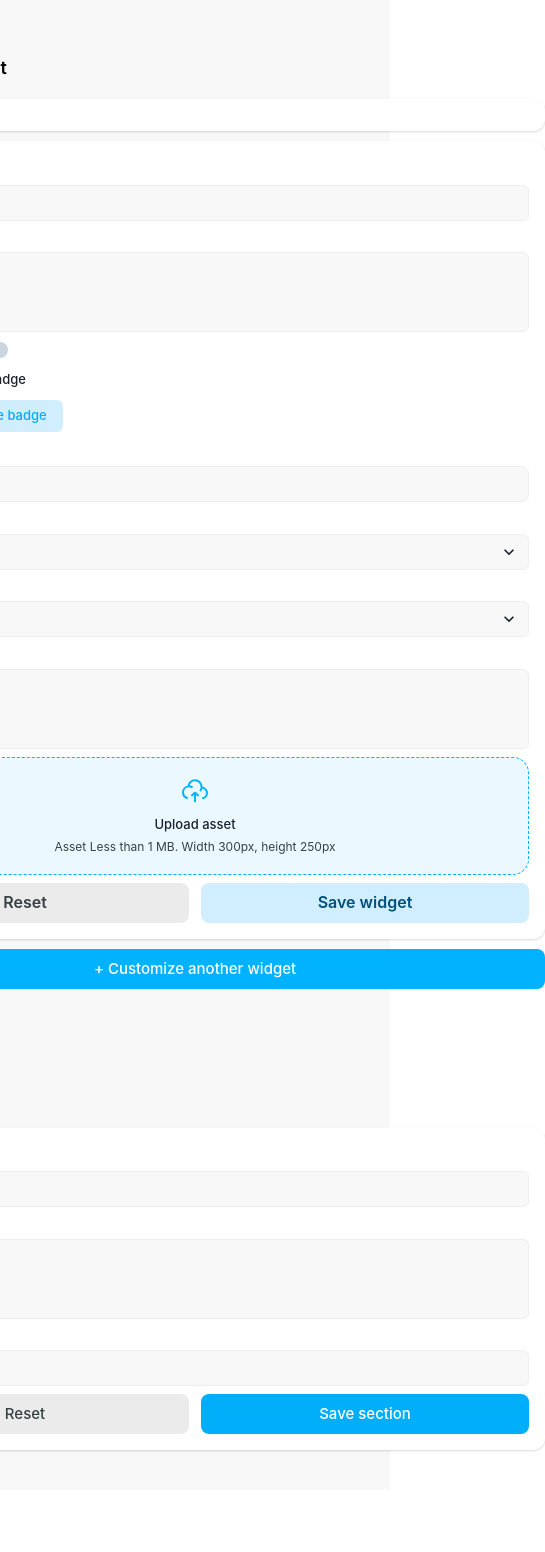
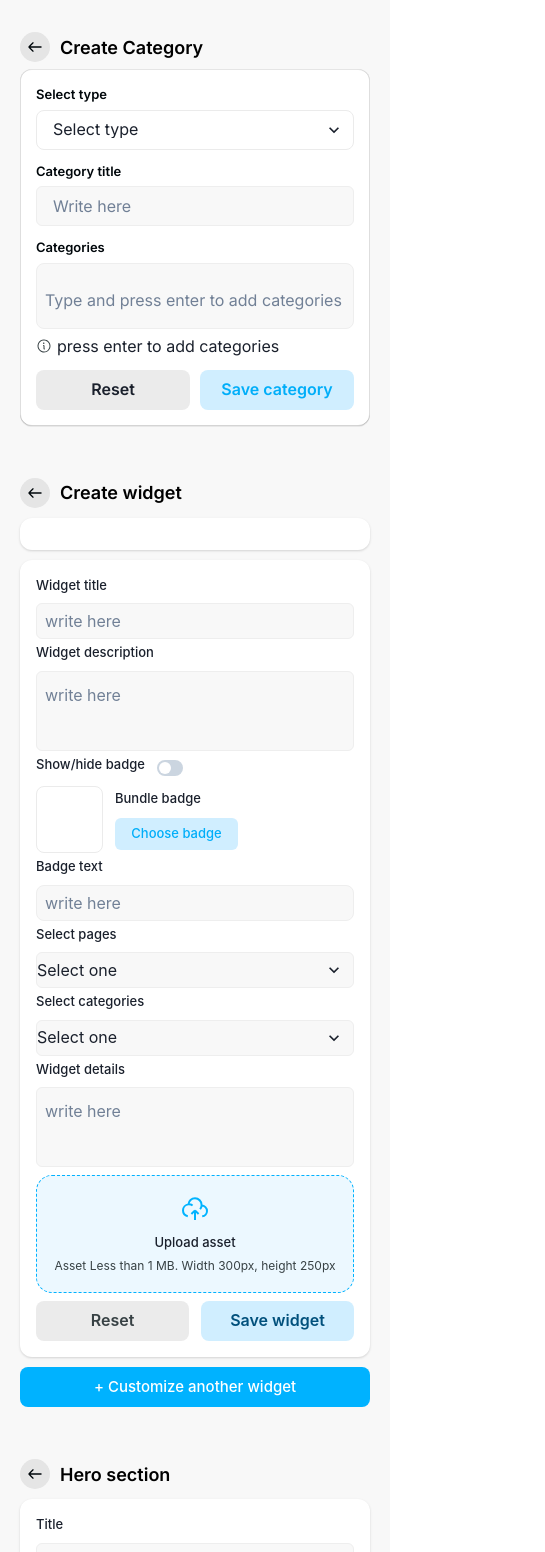
Before and after one commit to abu-raihan-devsnest/dynamatic-cms, a React (Vite) app: page / in a window 390 px wide. Shown: the top 1552 px of the page, 545 px wide, since content can reach past the window. Before the commit the page ends 1490 px from the top, so only its background shows below. Built offline with nearby package versions, Linux system fonts and the light colour scheme.

Commit message:
fixes responsive issues

```diff
--- a/src/App.css
+++ b/src/App.css
@@ -1,8 +1,8 @@
 @import url("https://fonts.googleapis.com/css2?family=Inter:wght@100..900&display=swap");
 
-.r {
-    color : #b4e0fa;
-    color : #f8d6dd;
-    color : #c1e6fc;
-   color :   #d7d4d4
+.selecting_color {
+  color: #b4e0fa;
+  color: #f8d6dd;
+  color: #c1e6fc;
+  color: #d7d4d4;
 }
--- a/src/App.jsx
+++ b/src/App.jsx
@@ -2,10 +2,12 @@ import { Box } from "@chakra-ui/react";
 import "./App.css";
 import HeroSection from "./components/HeroSection";
 import CreateWidget from "./components/CreateWidget";
+import CreateCategory from "./components/CreateCategory";
 function App() {
   return (
     <>
       <Box>
+        <CreateCategory />
         <CreateWidget></CreateWidget>
         <HeroSection></HeroSection>
       </Box>
--- a/src/components/BodyBG.jsx
+++ b/src/components/BodyBG.jsx
@@ -2,7 +2,7 @@ import { Box } from "@chakra-ui/react";
 
 const BodyBG = ({ children }) => {
   return (
-    <Box width={"100vw"} bg={"#F8F8F8"} padding={{ base: "20px" }}>
+    <Box width={"100%"} bg={"#F8F8F8"} padding={{ base: "20px" }}>
       {children}
     </Box>
   );
--- a/src/components/CategoriesTags.jsx
+++ b/src/components/CategoriesTags.jsx
@@ -85,6 +85,7 @@ const CategoriesTags = ({ tags, setTags }) => {
           onChange={handleInputChange}
           onKeyDown={handleKeyDown}
           variant="unstyled"
+          required
         />
       </Box>
     </Box>
--- a/src/components/CreateWidget.jsx
+++ b/src/components/CreateWidget.jsx
@@ -17,26 +17,34 @@ import InputFile from "./InputFile";
 const CreateWidget = () => {
   return (
     <BodyBG>
-      <Grid justifyContent="center" py="20px">
+      <Box display={"flex"} justifyContent={"center"} alignItems={"center"}>
+        <Box width={{ base: "100%", md: "700px" }}>
           <HeaderTitle titleText="Create widget" />
-        <Box mt="10px" borderRadius="12px" p="16px" boxShadow='base' w="700px" bgColor="#FFFFFF" >
-
-</Box>
+          <Box
+            mt="10px"
+            borderRadius="12px"
+            p="16px"
+            boxShadow="base"
+            // w="700px"
+            bgColor="#FFFFFF"
+          ></Box>
           <Box
             bgColor="#FFFFFF"
             mt="10px"
             borderRadius="12px"
             p="16px"
-          w="700px"
+            // w="700px"
             boxShadow="base"
           >
             <FormControl>
-            <FormLabel fontSize='13px' fontWeight="550">Widget title</FormLabel>
+              <FormLabel fontSize="13px" fontWeight="550">
+                Widget title
+              </FormLabel>
               <Input
                 bgColor="#F8F8F8"
                 border="1px"
                 borderColor="#EEEEEE"
-              w="668px"
+                // w="668px"
                 h="36px"
                 py="12px"
                 px="8px"
@@ -44,9 +52,11 @@ const CreateWidget = () => {
                 variant="unstyled"
                 placeholder="write here"
               />
-            <FormLabel mt="4px" fontSize='13px' fontWeight="550">Widget description</FormLabel>
+              <FormLabel mt="4px" fontSize="13px" fontWeight="550">
+                Widget description
+              </FormLabel>
               <Textarea
-              w="668px"
+                // w="668px"
                 h="80px"
                 bgColor="#F8F8F8"
                 border="1px"
@@ -59,25 +69,46 @@ const CreateWidget = () => {
                 resize="none"
               />
               <Box display="flex" alignItems="center" mt="4px">
-              <FormLabel htmlFor="badge" fontSize='13px' fontWeight="550" >
+                <FormLabel htmlFor="badge" fontSize="13px" fontWeight="550">
                   Show/hide badge
                 </FormLabel>
                 <Switch id="badge" color="#00B2FF" size="sm" />
               </Box>
               <HStack gap="12px" mt="4px">
-              <Box w="67px" h="67px" border="1px" borderRadius="8px" borderColor="#EBEBEB"></Box>
-              <Grid gap='10px'>
-                <Text fontSize='13px' fontWeight="550"  >Bundle badge</Text>
-                <Button fontSize='13px' fontWeight="550" color="#00AEF9" bgColor="#D0EEFF" w="123px" h='32px' p='8px' borderRadius='6px'>Choose badge</Button>
+                <Box
+                  w="67px"
+                  h="67px"
+                  border="1px"
+                  borderRadius="8px"
+                  borderColor="#EBEBEB"
+                ></Box>
+                <Grid gap="10px">
+                  <Text fontSize="13px" fontWeight="550">
+                    Bundle badge
+                  </Text>
+                  <Button
+                    fontSize="13px"
+                    fontWeight="550"
+                    color="#00AEF9"
+                    bgColor="#D0EEFF"
+                    w="123px"
+                    h="32px"
+                    p="8px"
+                    borderRadius="6px"
+                  >
+                    Choose badge
+                  </Button>
                 </Grid>
               </HStack>
-            <FormLabel mt="4px" fontSize='13px' fontWeight="550">Badge text</FormLabel>
+              <FormLabel mt="4px" fontSize="13px" fontWeight="550">
+                Badge text
+              </FormLabel>
               <Input
                 bgColor="#F8F8F8"
                 border="1px"
                 borderRadius="8px"
                 borderColor="#EEEEEE"
-              w="668px"
+                // w="668px"
                 h="36px"
                 py="12px"
                 px="8px"
@@ -86,13 +117,14 @@ const CreateWidget = () => {
                 placeholder="write here"
               />
 
-            <FormLabel
-              mt="4px" fontSize='13px' fontWeight="550">Select pages</FormLabel>
+              <FormLabel mt="4px" fontSize="13px" fontWeight="550">
+                Select pages
+              </FormLabel>
               <Select
                 bgColor="#F8F8F8"
                 border="1px"
                 borderColor="#EEEEEE"
-              w="668px"
+                // w="668px"
                 h="36px"
                 // py="12px"
                 variant="unstyled"
@@ -102,12 +134,14 @@ const CreateWidget = () => {
                 <option value="option2">Option 2</option>
                 <option value="option3">Option 3</option>
               </Select>
-            <FormLabel mt="4px" fontSize='13px' fontWeight="550">Select categories</FormLabel>
+              <FormLabel mt="4px" fontSize="13px" fontWeight="550">
+                Select categories
+              </FormLabel>
               <Select
                 bgColor="#F8F8F8"
                 border="1px"
                 borderColor="#EEEEEE"
-              w="668px"
+                // w="668px"
                 h="36px"
                 // py="12px"
                 variant="unstyled"
@@ -117,9 +151,11 @@ const CreateWidget = () => {
                 <option value="option2">Option 2</option>
                 <option value="option3">Option 3</option>
               </Select>
-            <FormLabel mt="4px" fontSize='13px' fontWeight="550">Widget details</FormLabel>
+              <FormLabel mt="4px" fontSize="13px" fontWeight="550">
+                Widget details
+              </FormLabel>
               <Textarea
-              w="668px"
+                // w="668px"
                 h="80px"
                 bgColor="#F8F8F8"
                 border="1px"
@@ -136,7 +172,7 @@ const CreateWidget = () => {
                 <Button
                   borderRadius="8px"
                   p="8px"
-                w="328px"
+                  w="100%"
                   h="40px"
                   bgColor="#EBEBEB"
                   color="#374144"
@@ -146,7 +182,7 @@ const CreateWidget = () => {
                 <Button
                   borderRadius="8px"
                   p="8px"
-                w="328px"
+                  w="100%"
                   h="40px"
                   bgColor="#D0EEFF"
                   color="#00507C"
@@ -159,7 +195,7 @@ const CreateWidget = () => {
           <Button
             mt="10px"
             bgColor="#00B2FF"
-          w="700px"
+            w="100%"
             color="#FFFFFF"
             p="8px"
             borderRadius="8px"
@@ -168,7 +204,8 @@ const CreateWidget = () => {
           >
             + Customize another widget
           </Button>
-      </Grid>
+        </Box>
+      </Box>
     </BodyBG>
   );
 };
--- a/src/components/HeroSection.jsx
+++ b/src/components/HeroSection.jsx
@@ -2,7 +2,6 @@ import {
   Box,
   FormControl,
   FormLabel,
-  Grid,
   Input,
   Textarea,
   Button,
@@ -14,25 +13,27 @@ import HeaderTitle from "./HeaderTitle";
 const HeroSection = () => {
   return (
     <BodyBG>
-      <Grid justifyContent="center" py="20px">
+      <Box display={"flex"} justifyContent={"center"} alignItems={"center"}>
+        <Box width={{ base: "100%", md: "700px" }}>
           <HeaderTitle titleText="Hero section" />
           <Box
             bgColor="#FFFFFF"
             mt="10px"
             borderRadius="12px"
             p="16px"
-          w="700px"
+            // w="700px"
             boxShadow="base"
           >
             <FormControl>
-            <FormLabel fontSize="13px"
-                fontWeight="550" htmlFor="title">Title</FormLabel>
+              <FormLabel fontSize="13px" fontWeight="550" htmlFor="title">
+                Title
+              </FormLabel>
               <Input
                 id="title"
                 bgColor="#F8F8F8"
                 border="1px"
                 borderColor="#EEEEEE"
-              w="668px"
+                // w="668px"
                 h="36px"
                 py="12px"
                 px="8px"
@@ -40,11 +41,17 @@ const HeroSection = () => {
                 variant="unstyled"
                 placeholder="Write here"
               />
-            <FormLabel mt="4px" fontSize="13px"
-                fontWeight="550" htmlFor="subTitle">Subtitle</FormLabel>
+              <FormLabel
+                mt="4px"
+                fontSize="13px"
+                fontWeight="550"
+                htmlFor="subTitle"
+              >
+                Subtitle
+              </FormLabel>
               <Textarea
                 id="subTitle"
-              w="668px"
+                // w="668px"
                 h="80px"
                 bgColor="#F8F8F8"
                 border="1px"
@@ -57,14 +64,20 @@ const HeroSection = () => {
                 resize="none"
               />
 
-            <FormLabel mt='4px' fontSize="13px"
-                fontWeight="550" htmlFor="cta" >CTA text</FormLabel>
+              <FormLabel
+                mt="4px"
+                fontSize="13px"
+                fontWeight="550"
+                htmlFor="cta"
+              >
+                CTA text
+              </FormLabel>
               <Input
                 id="cta"
                 bgColor="#F8F8F8"
                 border="1px"
                 borderColor="#EEEEEE"
-              w="668px"
+                // w="668px"
                 h="36px"
                 py="12px"
                 px="8px"
@@ -76,7 +89,7 @@ const HeroSection = () => {
                 <Button
                   borderRadius="8px"
                   p="8px"
-                w="328px"
+                  w="100%"
                   h="40px"
                   bgColor="#EBEBEB"
                   color="#374144"
@@ -88,7 +101,7 @@ const HeroSection = () => {
                 <Button
                   borderRadius="8px"
                   p="8px"
-                w="328px"
+                  w="100%"
                   h="40px"
                   bgColor="#00AEF9"
                   color="#FFFFFF"
@@ -100,7 +113,8 @@ const HeroSection = () => {
               </HStack>
             </FormControl>
           </Box>
-      </Grid>
+        </Box>
+      </Box>
     </BodyBG>
   );
 };
--- a/src/components/createCategory.jsx
+++ b/src/components/createCategory.jsx
@@ -44,7 +44,7 @@ const CreateCategory = () => {
     <BodyBG>
       <Box display={"flex"} justifyContent={"center"} alignItems={"center"}>
         <Box width={{ base: "100%", md: "700px" }}>
-        <HeaderTitle titleText="Create Category" />
+          <HeaderTitle titleText="Create Category" />
           <DragDropContext onDragEnd={onDragEnd}>
             <Droppable droppableId="droppable-boxes">
               {(provided) => (
@@ -157,6 +157,7 @@ const CreateCategory = () => {
                   Select type
                 </FormLabel>
                 <Select
+                  required
                   cursor={"pointer"}
                   _focusVisible={{
                     outline: "none",
@@ -195,6 +196,7 @@ const CreateCategory = () => {
                   name="categoryTitle"
                   value={categoryTitle}
                   onChange={(e) => setCategoryTitle(e.target.value)}
+                  required
                 />
               </Box>
 
```
Lines whose indentation alone changed are shown as unchanged.
